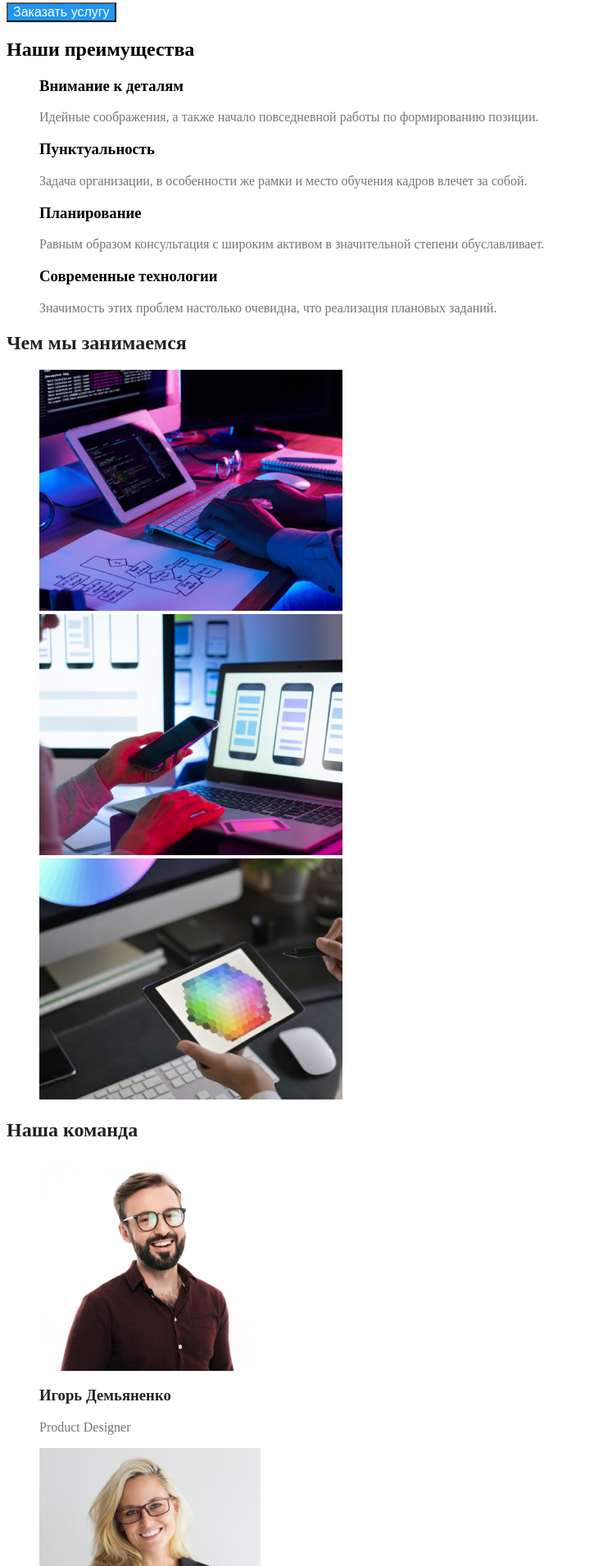
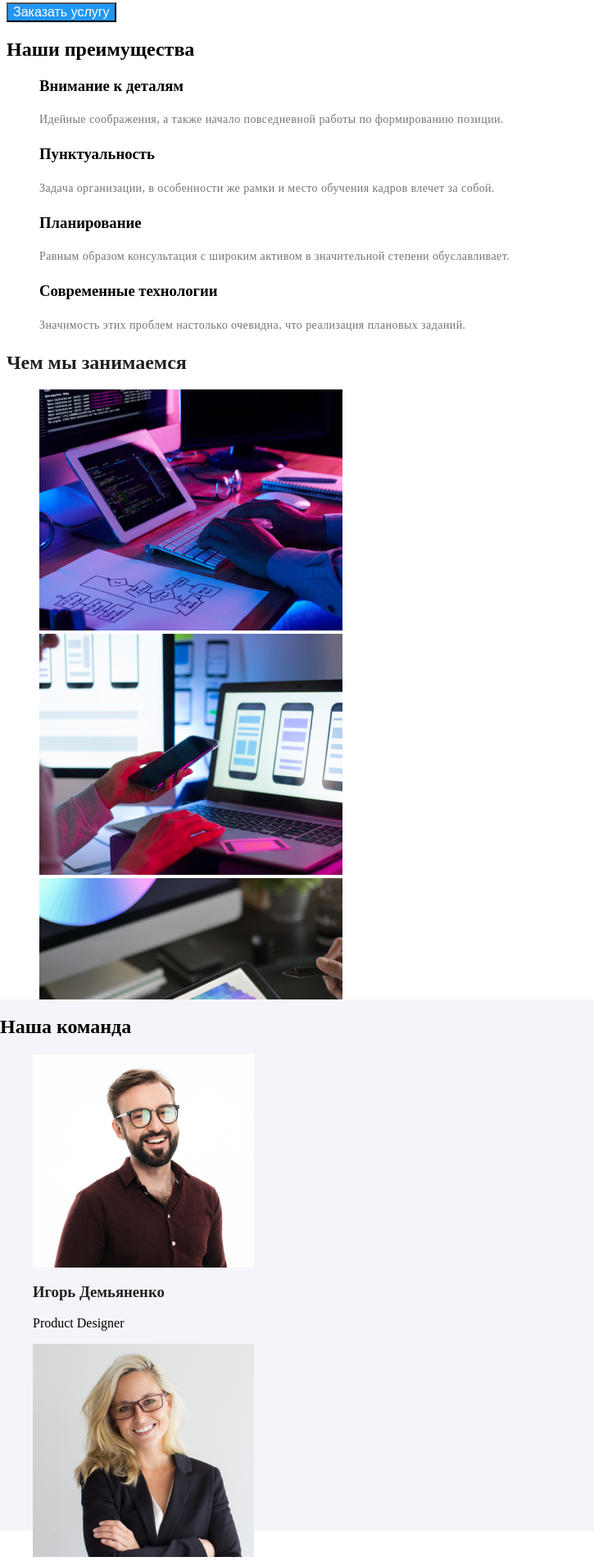
Before and after one commit to ArinaGirij/goit-markup-hw-02, a plain HTML site: page index.html in a window 1280 px wide. Shown: the part 230-2140 px from the top of the page at 82% size, without its empty margins (0-725 px from the left). After the commit the page ends 1719 px from the top, so only its background shows below. Drawn offline with Linux system fonts and the light colour scheme.

Commit message:
added new

```diff
--- a/css/style.css
+++ b/css/style.css
@@ -15,11 +15,20 @@ ul {
   list-style: none;
 }
 /* Site nav index html*/
-.site-nav a {
+.site-nav link {
   color: #212121;
+  font-family: "Roboto", sans-serif;
+  font-weight: 500;
+  font-size: 14px;
+  line-height: 16px;
+  letter-spacing: 0.02em;
 }
-.auth-nav a {
+.auth-nav link {
   color: #757575;
+  font-weight: 500;
+  font-size: 14px;
+  line-height: 16px;
+  letter-spacing: 0.02em;
 }
 .hero-title {
   background-color: #2f303a;
@@ -32,9 +41,24 @@ ul {
 .feature-list .title {
   color: var(--title-text-color);
 }
-.paragraph {
+.text {
   color: var(--primary-text-color);
+  font-size: 14px;
+  line-height: 24px;
+  /* or 171% */
+
+  letter-spacing: 0.03em;
 }
+
+.team {
+  background-color: #f5f4fa;
+  position: absolute;
+  width: 1600px;
+  height: 648px;
+  left: 0px;
+  top: 1449px;
+}
+
 /*Button*/
 .button {
   color: var(--accent-color);
--- a/index.html
+++ b/index.html
@@ -41,7 +41,7 @@
         <ul class="features-list">
           <li>
             <h3 class="title">Внимание к деталям</h3>
-            <p class="paragraph">
+            <p class="text">
               Идейные соображения, а также начало повседневной работы по
               формированию позиции.
             </p>
@@ -49,7 +49,7 @@
 
           <li>
             <h3>Пунктуальность</h3>
-            <p class="paragraph">
+            <p class="text">
               Задача организации, в особенности же рамки и место обучения кадров
               влечет за собой.
             </p>
@@ -57,7 +57,7 @@
 
           <li>
             <h3>Планирование</h3>
-            <p class="paragraph">
+            <p class="text">
               Равным образом консультация с широким активом в значительной
               степени обуславливает.
             </p>
@@ -65,7 +65,7 @@
 
           <li>
             <h3>Современные технологии</h3>
-            <p class="paragraph">
+            <p class="text">
               Значимость этих проблем настолько очевидна, что реализация
               плановых заданий.
             </p>
@@ -73,7 +73,7 @@
         </ul>
       </section>
 
-      <section class="section">
+      <section class="">
         <h2 class="section-title">Чем мы занимаемся</h2>
         <ul>
           <li>
@@ -88,8 +88,8 @@
         </ul>
       </section>
 
-      <section class="section">
-        <h2 class="section-title">Наша команда</h2>
+      <section class="team">
+        <h2 class="team-title">Наша команда</h2>
         <ul class="feature-list">
           <li>
             <img src="./images/img-4.jpg" alt="Игорь Демьяненко" width="270" />
```
Also changed, not shown: portfolio.html (+1 -1 lines).
